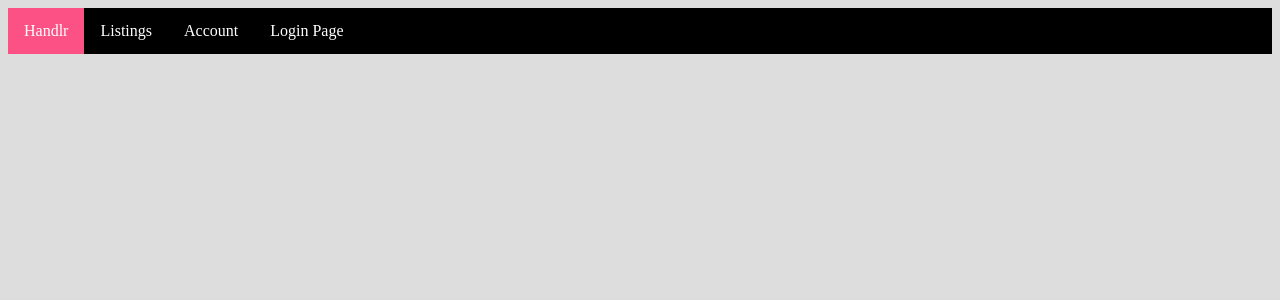
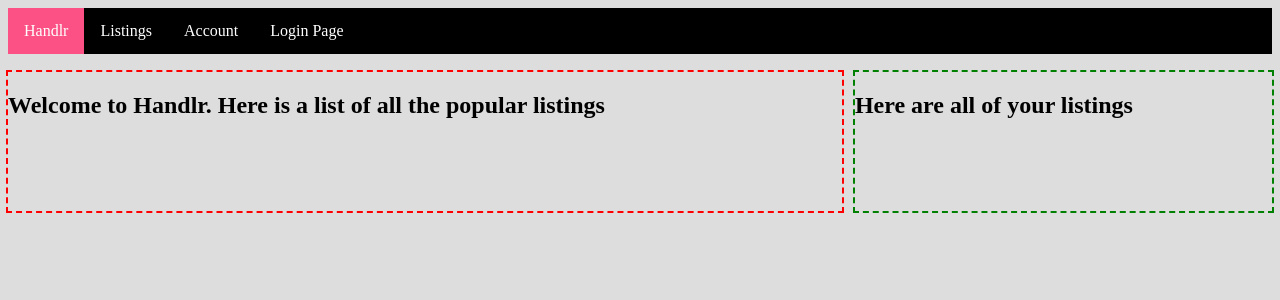
Before and after one commit to EDiasAlberto/Handlr, a Flask app: template templates/index.html in a window 1280 px wide. Shown: the top 300 px of the page. Run offline with Flask 2, Linux system fonts and the light colour scheme; the template is opened without the code that fills it, so the values that code supplies are empty; some libraries are stand-ins or nearby versions.

Commit message:
Added two divs, one for listings, one for homepage

```diff
--- a/templates/account.html
+++ b/templates/account.html
@@ -1,4 +1,5 @@
 <head>
+    <meta name="viewport" content="width=device-width, initial-scale=1.0">
     <link rel="stylesheet" href="/templates/css/styles.css">
     <title>Handlr</title>
 </head>
--- a/templates/css/styles.css
+++ b/templates/css/styles.css
@@ -1,5 +1,6 @@
 body {
     background-color: #dddddd;
+    min-height:100%;
 }
 
 ul {
@@ -33,3 +34,20 @@ li a {
 li a:hover:not(.active){
     background-color:#c79cc8;
 }
+
+div.homePageMain{
+    position:relative;
+    height:100%;
+    width: 66%;
+    outline: 2px dashed red;
+    float:left;
+
+}
+
+div.homePageListings{
+    position:relative;
+    height:100%;
+    width: 33%;
+    outline: 2px dashed green;
+    float:right;
+}
--- a/templates/index.html
+++ b/templates/index.html
@@ -1,6 +1,7 @@
 <!DOCTYPE html>
 <html>
 <head>
+    <meta name="viewport" content="width=device-width, initial-scale=1.0">
     <link rel="stylesheet" href="/templates/css/styles.css">
     <link rel=”stylesheet” href=”https://stackpath.bootstrapcdn.com/bootstrap/5.0.0-alpha1/css/bootstrap.min.css”rel=”nofollow” integrity=”sha384-r4NyP46KrjDleawBgD5tp8Y7UzmLA05oM1iAEQ17CSuDqnUK2+k9luXQOfXJCJ4I” crossorigin=”anonymous”>
     <title>Handlr</title>
@@ -12,6 +13,21 @@
         <li><a href="account.html">Account</a></li>
         <li><a href="login.html">Login Page</a></li>
     </ul>
+    <br>
+    <div class="homePageMain">
+        <h2>Welcome to Handlr. Here is a list of all the popular listings</h2>
+        <br>
+        <br>
+        <br>
+        <br>
+    </div>
+    <div class="homePageListings">
+        <h2>Here are all of your listings</h2>
+        <br>
+        <br>
+        <br>
+        <br>
+    </div>
 
 </body>
 
--- a/templates/listings.html
+++ b/templates/listings.html
@@ -1,4 +1,5 @@
 <head>
+    <meta name="viewport" content="width=device-width, initial-scale=1.0">
     <link rel="stylesheet" href="/templates/css/styles.css">
     <title>Handlr</title>
 </head>
--- a/templates/login.html
+++ b/templates/login.html
@@ -1,4 +1,5 @@
 <head>
+    <meta name="viewport" content="width=device-width, initial-scale=1.0">
     <link rel="stylesheet" href="/templates/css/styles.css">
     <title>Handlr</title>
 </head>
```
